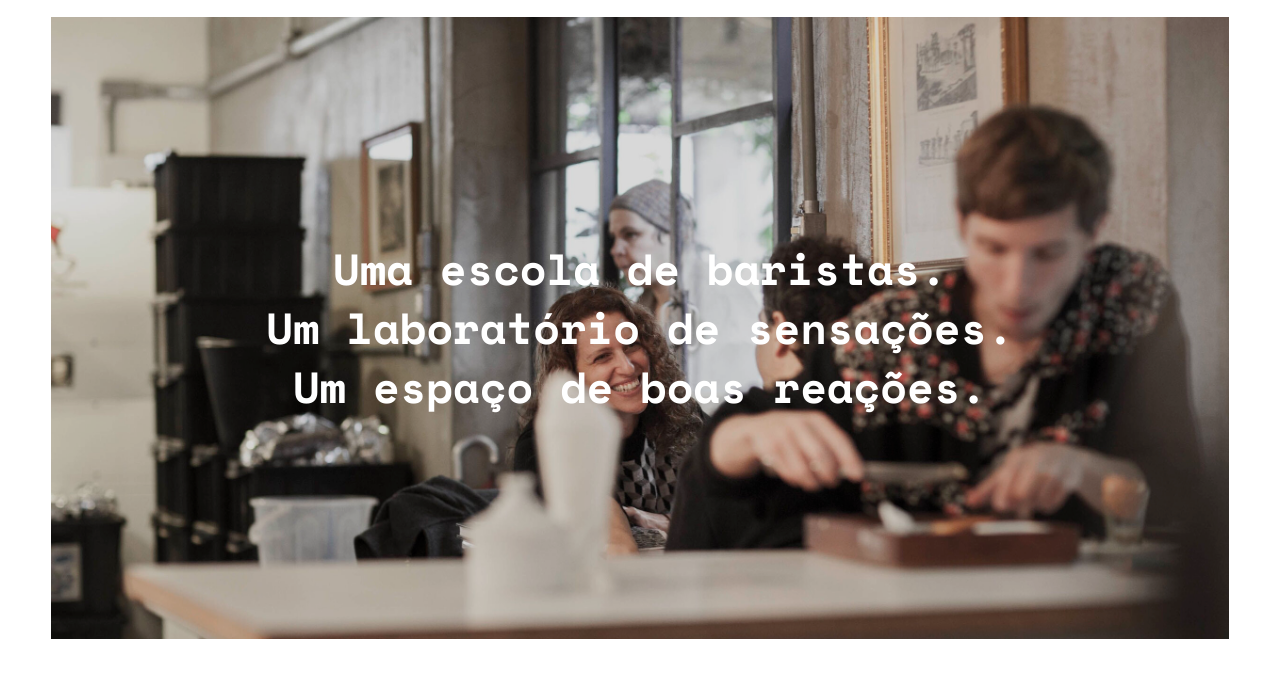
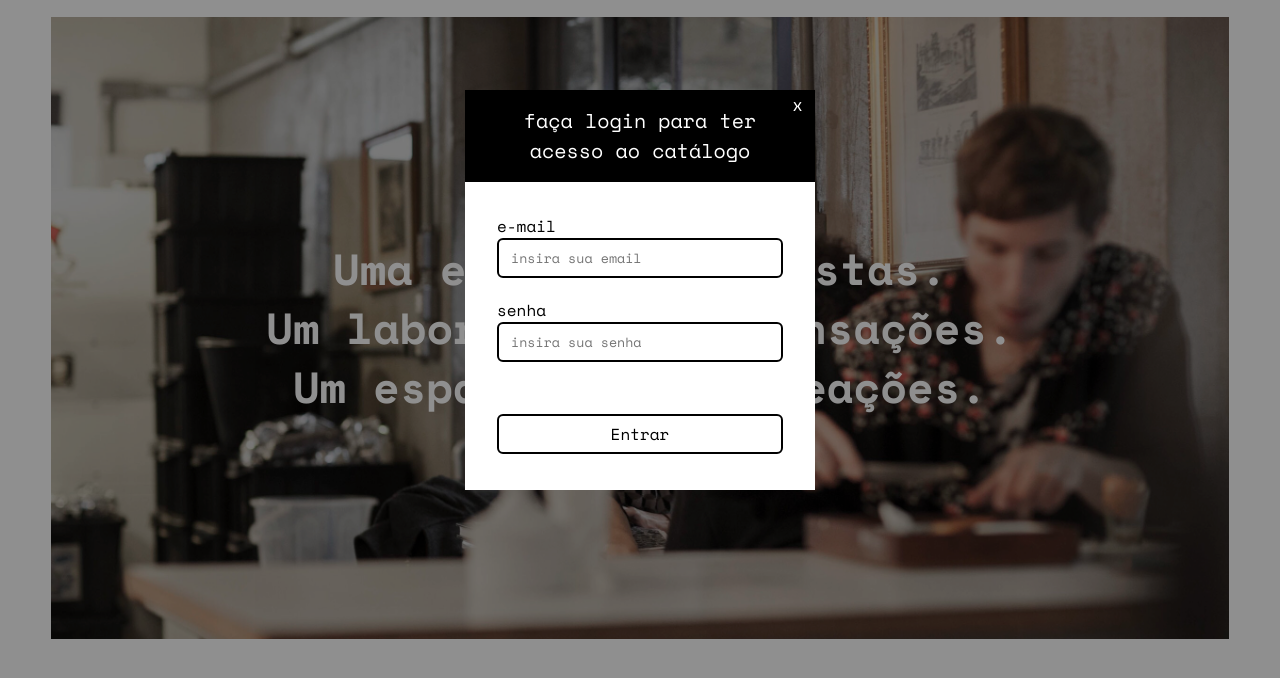
Before and after one commit to Vineasouza/coffeelab-clone, a plain HTML site: page index.html in a window 1280 px wide. Shown: the part 110-788 px from the top of the page. Drawn offline with nearby package versions, Linux system fonts and the light colour scheme.

Commit message:
Adicionando modal de login, sua estilização e o código javascript para abrir e fechar

```diff
--- a/index.html
+++ b/index.html
@@ -106,6 +106,35 @@
         </div>
       </div>
     </section>
+    <section class="modal-container">
+      <div class="modal-content">
+        <header class="modal-header">
+          <p class="modal-title">faça login para ter acesso ao catálogo</p>
+          <button class="modal-close-button">x</button>
+        </header>
+        <div class="input-login">
+          <label for="login-email">e-mail</label>
+          <input
+            type="email"
+            name="email"
+            class="login-email"
+            placeholder="insira sua email"
+            required
+          />
+          <label for="login-password">senha</label>
+          <input
+            type="password"
+            name="login-password"
+            class="login-password"
+            placeholder="insira sua senha"
+            minlength="3"
+            required
+          />
+          <button class="modal-button">Entrar</button>
+        </div>
+      </div>
+    </section>
+    <script src="./js/login.js"></script>
     <script src="./js/script.js"></script>
   </body>
 </html>
--- /dev/null
+++ b/js/login.js
@@ -0,0 +1,16 @@
+const loginButton = document.querySelector(".login-button");
+const modalContainer = document.querySelector(".modal-container");
+const modalCloseButton = document.querySelector(".modal-close-button");
+
+// Quando clicar no botao "Area do Aluno", abre o modal de login
+loginButton.onclick = () => {
+  modalContainer.style.display = "flex";
+};
+
+// Quando clicar no modal, fecha o modal de login
+modalContainer.onclick = (e) => {
+  if (e.target === modalContainer) modalContainer.style.display = "none";
+};
+modalCloseButton.onclick = (e) => {
+  if (e.target === modalCloseButton) modalContainer.style.display = "none";
+};
--- a/styles/styles.css
+++ b/styles/styles.css
@@ -234,59 +234,6 @@ a {
   text-align: center;
 }
 
-@keyframes fade-in-menu {
-  from {
-    opacity: 0;
-  }
-  to {
-    opacity: 1;
-  }
-}
-
-@keyframes fade-in-button {
-  from {
-    opacity: 0;
-    top: 50%;
-  }
-  to {
-    opacity: 1;
-    top: 0;
-  }
-}
-
-@keyframes fade-in-nav {
-  from {
-    opacity: 0;
-    top: 50%;
-  }
-  to {
-    opacity: 1;
-    top: 10px;
-  }
-}
-
-@keyframes fade-in {
-  from {
-    opacity: 0;
-    top: 10%;
-  }
-  to {
-    opacity: 1;
-    top: 0%;
-  }
-}
-
-@keyframes fade-in-logo {
-  from {
-    opacity: 0;
-    top: 60%;
-  }
-  to {
-    opacity: 1;
-    top: 50%;
-  }
-}
-
 .burger-toggle {
   display: none;
   background-color: transparent;
@@ -403,3 +350,182 @@ a {
   width: 24px;
   height: 24px;
 }
+
+.modal-container {
+  width: 100vw;
+  height: 100vh;
+  background-color: #00000070;
+  position: absolute;
+  top: 0;
+
+  display: flex;
+  justify-content: center;
+  align-items: center;
+
+  animation: fade-in-simple 0.3s ease;
+}
+
+.modal-content {
+  width: 350px;
+  height: 400px;
+  background-color: #ffffff;
+}
+
+.modal-header {
+  width: 100%;
+  height: 92px;
+
+  background-color: #000;
+  position: relative;
+  padding: 0;
+
+  display: flex;
+  justify-content: center;
+  align-items: center;
+}
+
+.modal-title {
+  width: 290px;
+  font-family: "Space Mono";
+  font-style: normal;
+  font-weight: normal;
+  font-size: 20px;
+  line-height: 30px;
+  text-align: center;
+
+  color: #ffffff;
+}
+
+.input-login {
+  display: flex;
+  flex-direction: column;
+  padding: 32px;
+  position: relative;
+
+  font-family: "Space mono";
+  font-size: 1;
+
+  width: 100%;
+  height: calc(100% - 92px);
+}
+
+.modal-close-button {
+  position: absolute;
+
+  right: 0;
+  top: 0;
+  padding-right: 12px;
+
+  background-color: transparent;
+  border: none;
+
+  color: #ffffff;
+  font-family: "Space Mono";
+
+  cursor: pointer;
+  font-size: large;
+}
+
+.modal-button {
+  width: 100%;
+  height: 32px;
+
+  display: flex;
+  align-items: center;
+  justify-content: center;
+
+  border: 2px solid black;
+  background-color: white;
+
+  border-radius: 6px;
+  padding: 18px;
+
+  font-size: 1em;
+
+  cursor: pointer;
+
+  transition: background-color 0.1s linear, color 0.1s linear;
+  animation: fade-in-button 1s forwards;
+  margin-top: 32px;
+}
+
+.modal-button:hover {
+  background-color: black;
+
+  color: white;
+}
+
+.modal-button:active {
+  background-color: #00000080;
+}
+.login-email,
+.login-password {
+  border: 2px solid black;
+  border-radius: 6px;
+  width: 100%;
+  min-height: 40px;
+  margin-bottom: 20px;
+  padding: 0 12px;
+}
+
+@keyframes fade-in-menu {
+  from {
+    opacity: 0;
+  }
+  to {
+    opacity: 1;
+  }
+}
+
+@keyframes fade-in-button {
+  from {
+    opacity: 0;
+    top: 50%;
+  }
+  to {
+    opacity: 1;
+    top: 0;
+  }
+}
+
+@keyframes fade-in-nav {
+  from {
+    opacity: 0;
+    top: 50%;
+  }
+  to {
+    opacity: 1;
+    top: 10px;
+  }
+}
+
+@keyframes fade-in-simple {
+  from {
+    opacity: 0;
+  }
+  to {
+    opacity: 1;
+  }
+}
+
+@keyframes fade-in {
+  from {
+    opacity: 0;
+    top: 10%;
+  }
+  to {
+    opacity: 1;
+    top: 0%;
+  }
+}
+
+@keyframes fade-in-logo {
+  from {
+    opacity: 0;
+    top: 60%;
+  }
+  to {
+    opacity: 1;
+    top: 50%;
+  }
+}
```
